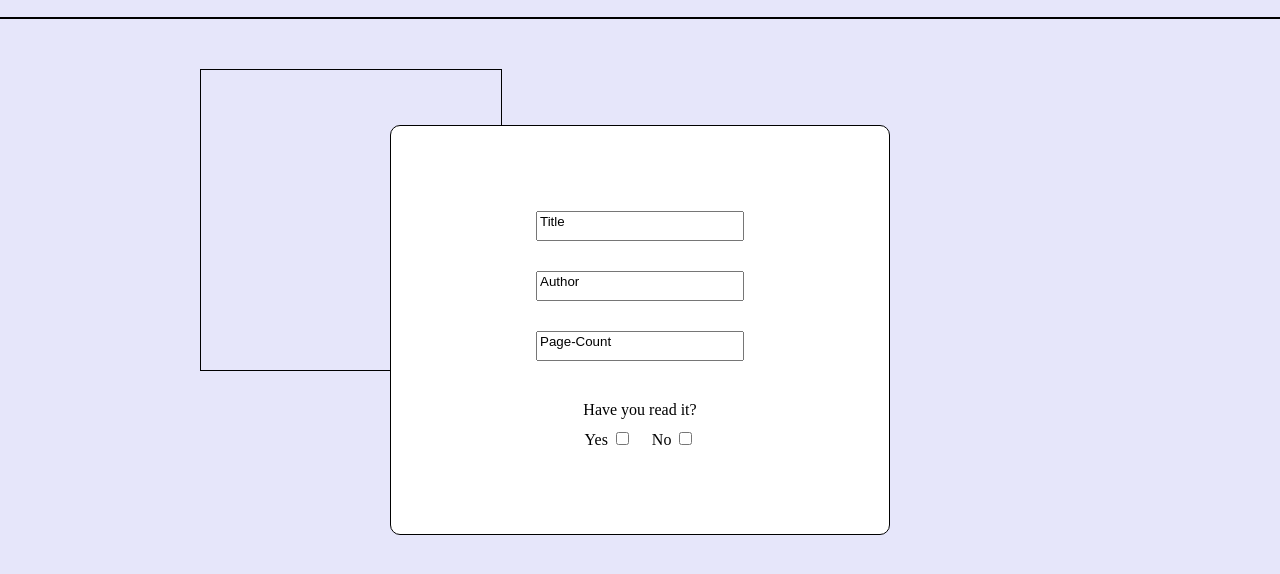
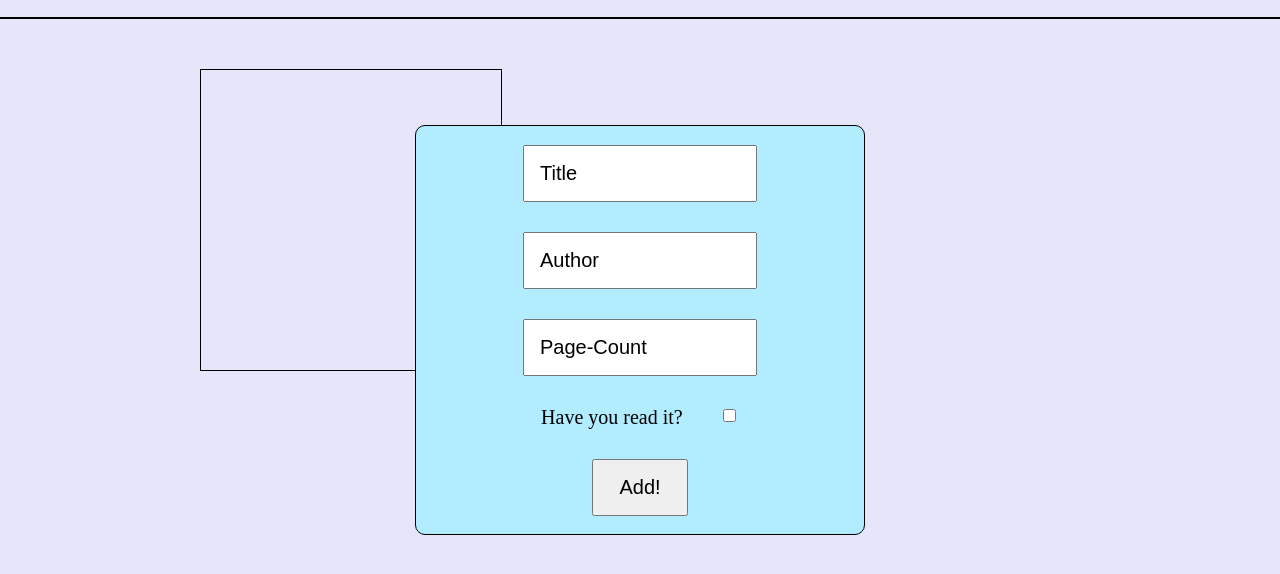
Before and after one commit to NelsonMN/Library, a plain HTML site: page index.html in a window 1280 px wide. Shown: the part 70-644 px from the top of the page. Drawn offline with Linux system fonts and the light colour scheme.

Commit message:
Finished styling modal form

```diff
--- a/index.html
+++ b/index.html
@@ -29,11 +29,15 @@
                     <input class="input"type="text" value="Page-Count">
                 </div>
                 <div class="form-read">
-                    <label for="read">Have you read it?</label>
-                    <div class="yes-no">
-                        <div>Yes <input type="checkbox"> </div>
-                        <div>No <input type="checkbox"></div>
+                    <div class="question">
+                        <label for="read">Have you read it? </label>
                     </div>
+                    <div class="checkbox">
+                        <input type="checkbox">
+                    </div>
+                </div>
+                <div class="submit">
+                     <button class="add-book">Add!</button>
                 </div>
             </form>
         </div>
--- a/styles.css
+++ b/styles.css
@@ -7,21 +7,36 @@ body {
 }
 
 .input {
-    padding-bottom: 10px;
+    padding: 15px;
     display: flex;
     align-items: center;
     flex-direction: column;
     width: 200px;
     text-align: justify;
+    font-size: 20px;
 }
 
 label {
     padding: 10px 0;
+    font-size: 20px;
 }
 
-.add {
+button {
     display: flex;
     padding: 10px
+}
+
+.add-book {
+    padding: 15px 25px;
+    font-size: 20px;
+}
+
+.submit {
+    display: flex;
+    margin: 15px;
+    align-items: center;
+    justify-content: center;
+
 }
 
 .book-cards {
@@ -65,11 +80,13 @@ label {
     border-radius: 10px;
     z-index: 10;
     background-color: white;
-    width: 500px;
+    width: 450px;
     max-width: 50%;
     min-height: 410px;
     justify-content: center;
     align-items: center;
+    font-size: 20px;
+    background-color: rgb(177, 236, 255);
 }
 
 .yes-no {
@@ -83,14 +100,18 @@ label {
 .form-pages,
 .form-read {
     display: flex;
-    flex-direction: column;
     padding: 15px 30px;
     justify-content: center;
+    font-size: 16px;
+}
+
+.form-title,
+.form-author,
+.form-pages {
     align-items: center;
-
+    flex-direction: column;
 }
 
 .form-read {
-    justify-content: flex-start;
-    font-size: 16px;
+    justify-content: space-around;
 }
```
